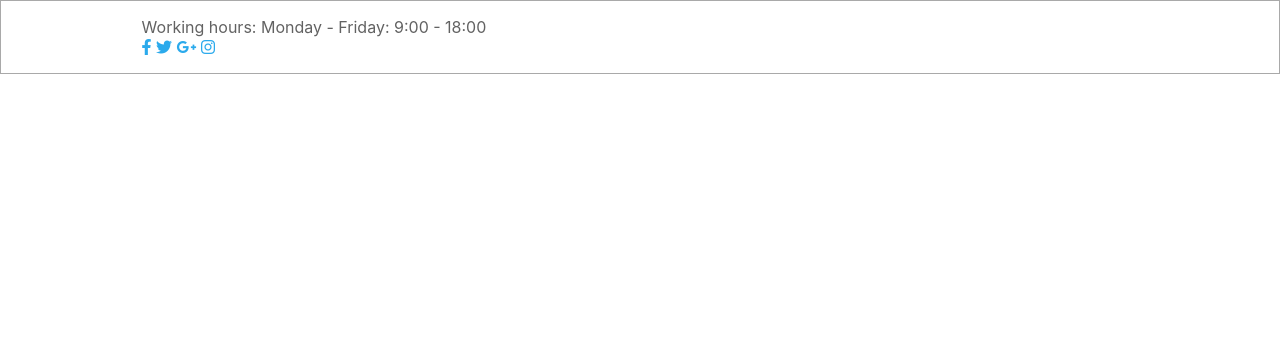
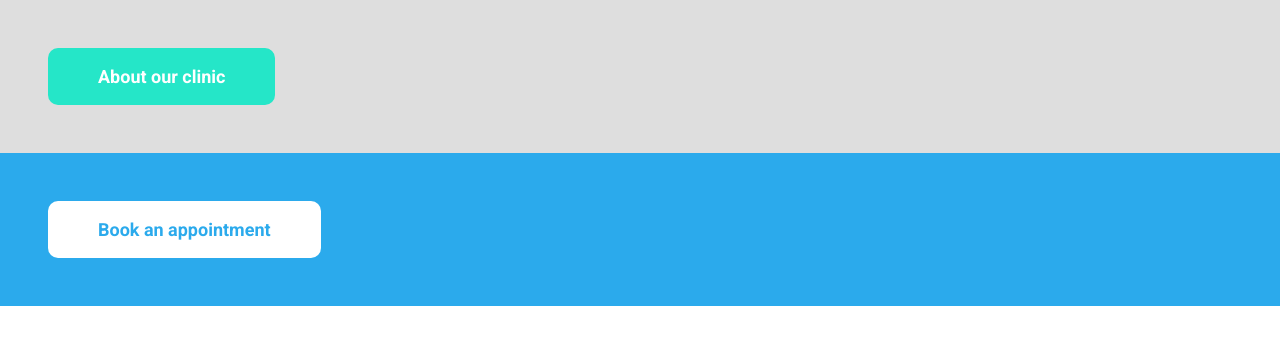
Before and after one commit to ljungmagnus/html-css-inlupp1, a plain HTML site: page index.html in a window 1280 px wide. Drawn offline with Linux system fonts and the light colour scheme.

Commit message:
lade till knappar och färger

```diff
--- a/index.html
+++ b/index.html
@@ -8,23 +8,19 @@
   <!-- CSS only -->
   <link rel="stylesheet" href="https://cdnjs.cloudflare.com/ajax/libs/font-awesome/6.0.0-beta2/css/all.min.css" integrity="sha512-YWzhKL2whUzgiheMoBFwW8CKV4qpHQAEuvilg9FAn5VJUDwKZZxkJNuGM4XkWuk94WCrrwslk8yWNGmY1EduTA==" crossorigin="anonymous" referrerpolicy="no-referrer" />
   <link rel="stylesheet" href="styles.css">
+
 </head>
 <body>
 
-    <nav class="top-menu bg-light border">
-      <div class="container">
 
-        <p>Working hours: Monday - Friday: 9:00 - 18:00</p>
+    <div class="bg-grey">
+      <button class="btn btn-green">About our clinic</button>
+    </div>
 
-        <div class="social-icons">
-          <a href="#"><i class="fab fa-facebook-f"></i></a>
-          <a href="#"><i class="fab fa-twitter"></i></a>
-          <a href="#"><i class="fab fa-google-plus-g"></i></a>
-          <a href="#"><i class="fab fa-instagram"></i></a>
-        </div>
+    <div class="bg-blue">
+      <button class="btn btn-white">Book an appointment</button>
+    </div>
 
-      </div>
-    </nav>
 
 
 </body>
--- a/styles.css
+++ b/styles.css
@@ -1,33 +1,59 @@
+@import url('https://fonts.googleapis.com/css2?family=Roboto+Slab&family=Roboto:wght@400;700&display=swap');
+:root {
+    --Blue-color: #2baaec;
+    --Green-color: #25e6c8;
+    --Title-color: #363636;
+    --Text-color: #626262;
+    --Placehold-color: #dedede;
+    --Background-color: #f7f7f7;
+    --Text-footer-color: #f3fbff;
+    --Placehold-color-2: #bfbfbf;
+    --Border-color-opacity-60: #70707099;
+    --White-color-opacity-60: #ffffff99;
+}
 * {
+    margin: 0;
     padding: 0;
-    margin: 0;
     box-sizing: border-box;
 }
 html, body {
     font-family: -apple-system, BlinkMacSystemFont, 'Segoe UI', Roboto, Oxygen, Ubuntu, Cantarell, 'Open Sans', 'Helvetica Neue', sans-serif;
-    font-size: 1rem;
+    /* CSS rules to specify families */
+    /* font-family: 'Roboto', sans-serif; */
+    /* font-family: 'Roboto Slab', serif; */
 }
-.container {
-    width: 80%;
-    margin: auto;
+.bg-grey {
+    background-color: var(--Placehold-color);
+    padding: 3rem;
 }
-.bg-light {
-    color: #626262;
-    background-color: #ffffff99;
-    /* background-color: #ffffff; */
-
+.bg-blue {
+    background-color: var(--Blue-color);
+    padding: 3rem;
 }
-
-.top-menu {
-    padding: 1rem;
-
+.btn {
+    padding: 1rem 3rem;
+    border: 2px solid transparent;
+    background-color: transparent;
+    border-radius: 10px;
+    font-family: 'Roboto', sans-serif;
+    font-weight: bold;
+    font-size: 18px;
+    cursor: pointer;
 }
-.border {
-    border: 1px solid #70707099;
-    /* border: 1px solid #707070; */
-
+.btn-green {
+    background-color: var(--Green-color);
+    color: #fff;
 }
-.social-icons a {
-    color: #2baaec;
-
+.btn-white {
+    background-color: #fff;
+    color: var(--Blue-color);
 }
+.btn-green:hover {
+    background-color: var(--Blue-color);
+    /* color: #fff; */
+}
+.btn-white:hover {
+    background-color: var(--Blue-color);
+    border-color: #fff;
+    color: #fff;
+}
```
Also changed, not shown: img/Logo.svg (added).
